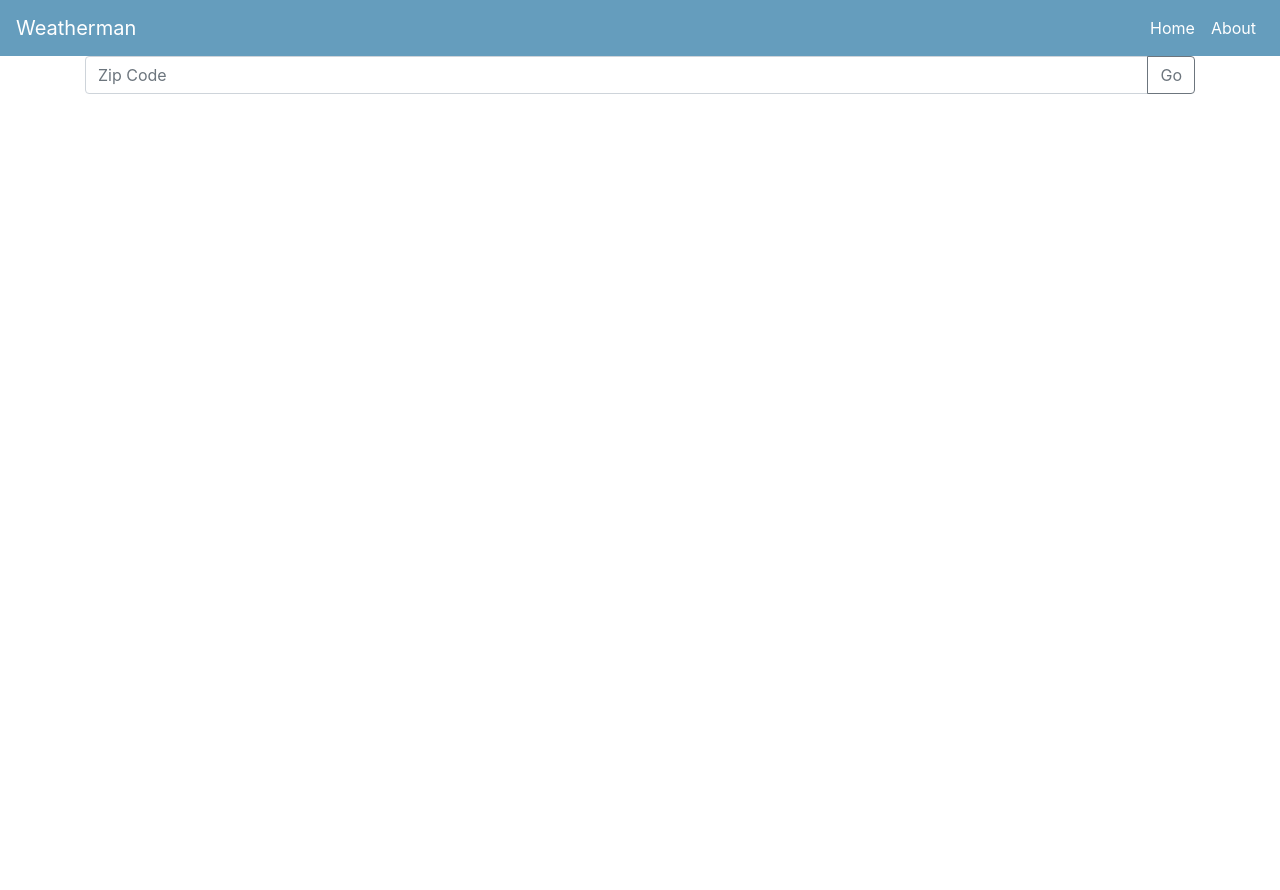
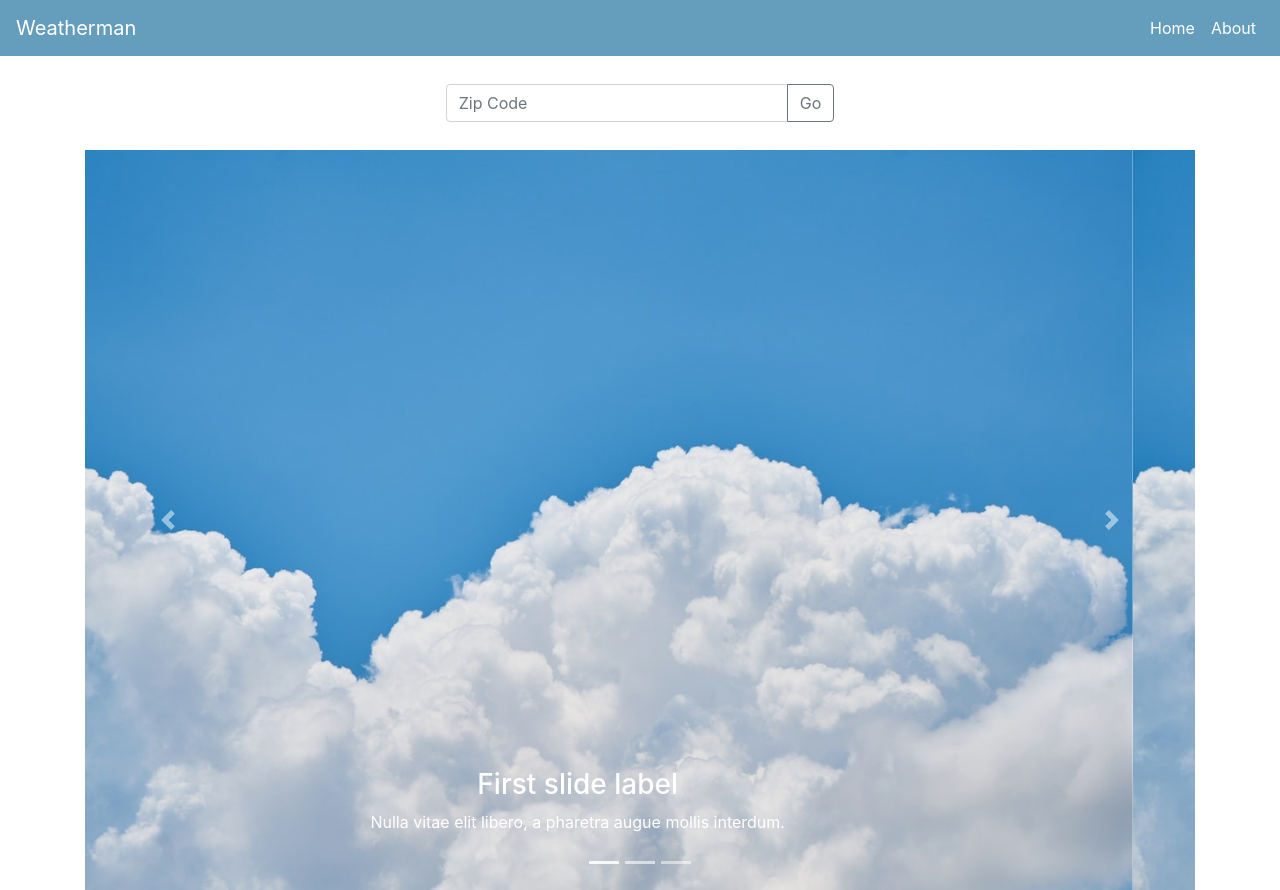
Before and after one commit to nathanielshuster/weather-man, a React (Create React App) app: page / in a window 1280 px wide. Before the commit the page ends 800 px from the top, so only its background shows below. Built offline with nearby package versions, Linux system fonts and the light colour scheme.

Commit message:
working on carousel

```diff
--- a/src/Home.js
+++ b/src/Home.js
@@ -1,27 +1,65 @@
 import React from 'react'
-import { Form, Button, InputGroup } from 'react-bootstrap'
+import { Form, Button, InputGroup, Carousel } from 'react-bootstrap'
 import styled from 'styled-components';
+import cloudyBottom from './assets/clouds-bottom.jpg'
 
 const Styles = styled.div`
-  .form-group {
+  .input-group {
+    padding: 28px 0px 28px;
     width: 35%;
-  }
-
-  .form-control {
-    width: 100%;
   }
 `;
 
 export const Home = (props) => (
   <Styles>
-    <Form onSubmit={props.getWeather}>
-      <InputGroup className="mb-3">
+    <Form className="d-flex justify-content-center" onSubmit={props.getWeather}>
+      <InputGroup>
         <Form.Control id="zipCode" min="00000" max="99999" type="number" placeholder="Zip Code" />
         <InputGroup.Append>
           <Button type="submit" variant="outline-secondary">Go</Button>
         </InputGroup.Append>
       </InputGroup>
     </Form>
+
+    <Carousel>
+      <Carousel.Item>
+        <img
+          className="d-block w-100"
+          src={cloudyBottom}
+          alt="Cloudy Sky"
+        />
+        <Carousel.Caption>
+          <h3>First slide label</h3>
+          <p>Nulla vitae elit libero, a pharetra augue mollis interdum.</p>
+        </Carousel.Caption>
+      </Carousel.Item>
+
+      <Carousel.Item>
+        <img
+          className="d-block w-100"
+          src={cloudyBottom}
+          alt="Second slide"
+        />
+
+        <Carousel.Caption>
+          <h3>Second slide label</h3>
+          <p>Lorem ipsum dolor sit amet, consectetur adipiscing elit.</p>
+        </Carousel.Caption>
+      </Carousel.Item>
+
+      <Carousel.Item>
+        <img
+          className="d-block w-100"
+          src={cloudyBottom}
+          alt="Third slide"
+        />
+
+        <Carousel.Caption>
+          <h3>Third slide label</h3>
+          <p>Praesent commodo cursus magna, vel scelerisque nisl consectetur.</p>
+        </Carousel.Caption>
+      </Carousel.Item>
+    </Carousel>
   </Styles>
 )
 
--- a/src/Weather.js
+++ b/src/Weather.js
@@ -1,7 +1,7 @@
 import React, { Component } from 'react'
 
 class Weather extends Component {
-  componentDidMount() {
+  componentDidUpdate() {
     console.log(this.props)
   }
 
```
Also changed, not shown: src/assets/clouds-bottom.jpg (added), src/assets/houseImage.jpg (deleted).
